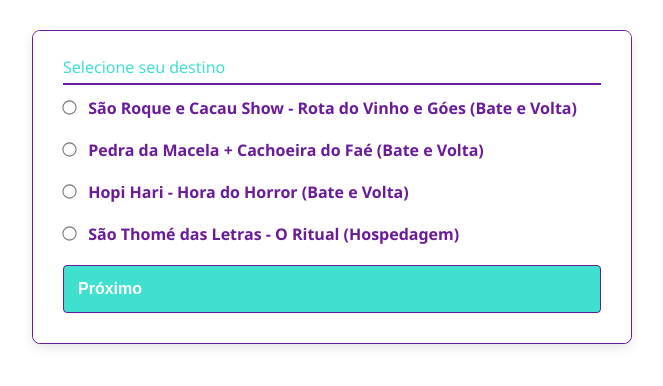
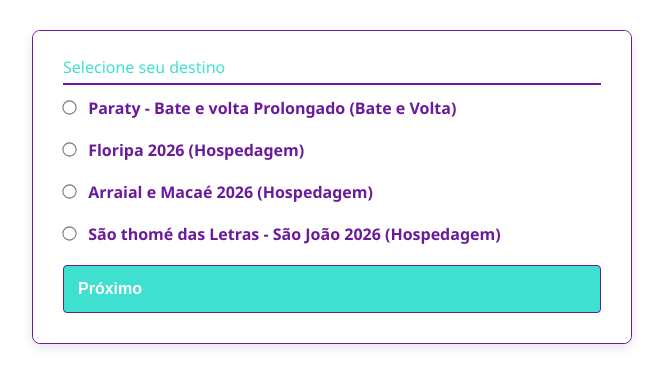
Before and after one commit to CleytonRT/rec-trips-form, a plain HTML site: page index.html in a window 1280 px wide. Shown: the whole page, without its empty margins (308-971 px from the left). Drawn offline with Linux system fonts and the light colour scheme.

Commit message:
Atualizar

```diff
--- a/index.html
+++ b/index.html
@@ -18,25 +18,25 @@
         <div>
           <label>
             <input type="radio" name="destination" value="bateVolta">
-            São Roque e Cacau Show - Rota do Vinho e Góes (Bate e Volta)
-          </label>
-        </div>
-        <div>
-          <label>
-            <input type="radio" name="destination" value="bateVolta">
-            Pedra da Macela + Cachoeira do Faé (Bate e Volta)
-          </label>
-        </div>
-        <div>
-          <label>
-            <input type="radio" name="destination" value="bateVolta">
-            Hopi Hari - Hora do Horror (Bate e Volta)
+            Paraty - Bate e volta Prolongado (Bate e Volta)
           </label>
         </div>
         <div>
           <label>
             <input type="radio" name="destination" value="hospedagem">
-            São Thomé das Letras - O Ritual (Hospedagem)
+            Floripa 2026 (Hospedagem)
+          </label>
+        </div>
+        <div>
+          <label>
+            <input type="radio" name="destination" value="hospedagem">
+            Arraial e Macaé 2026 (Hospedagem)
+          </label>
+        </div>
+        <div>
+          <label>
+            <input type="radio" name="destination" value="hospedagem">
+            São thomé das Letras - São João 2026 (Hospedagem)
           </label>
         </div>
         <button type="button" id="toStep1" disabled>Próximo</button>
```
